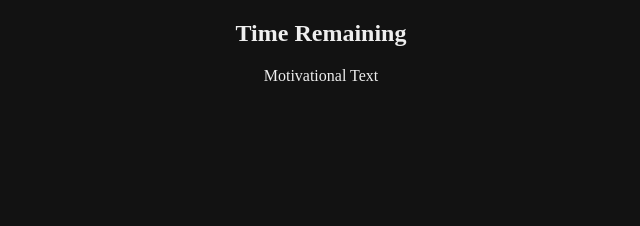
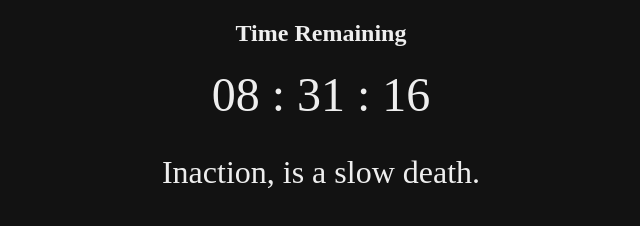
Before and after one commit to xavier-kong/chrome-extensions, a browser extension: page better-twitter-discord/redirect/redirect.html in a window 1280 px wide. Shown: the whole page, without its empty margins (319-959 px from the left). Drawn offline with Linux system fonts and the light colour scheme.

Commit message:
completed redirect page for twitter discord

```diff
--- a/better-twitter-discord/redirect/redirect.html
+++ b/better-twitter-discord/redirect/redirect.html
@@ -10,7 +10,7 @@
     <body>
         <h2>Time Remaining</h2>
         <div id="countdown"></div>
-        <p>Motivational Text</p>
+        <p>Inaction, is a slow death.</p>
         <script src="redirect.js"></script>
     </body>
 </html>
--- a/better-twitter-discord/redirect/redirect.js
+++ b/better-twitter-discord/redirect/redirect.js
@@ -1,12 +1,3 @@
-/*
-if timer = 0
-    show two buttons to allow user to select between discord or twitter
-
-timer update:
-
-https://javascript.plainenglish.io/building-a-countdown-timer-with-vanilla-javascript-d78d2ca7f180
-*/
-
 function getDiff() {
     const final = new Date();
     if (final.getHours > 21) {
@@ -32,9 +23,9 @@ function timer() {
     minutes <= 9 ? (minutes = `0${minutes}`) : minutes;
     seconds <= 9 ? (seconds = `0${seconds}`) : seconds;
 
-    const timeString = `${hours}: ${minutes}: ${seconds}`;
+    const timeString = `${hours} : ${minutes} : ${seconds}`;
 
-    // update dom
+    document.querySelector('#countdown').textContent = timeString;
 }
 
 timer();
--- a/better-twitter-discord/redirect/style.css
+++ b/better-twitter-discord/redirect/style.css
@@ -3,12 +3,11 @@ body {
     background: #121212;
     text-align: center;
 }
-body a {
-    color: #809fff;
+
+#countdown {
+    font-size: 300%;
 }
-#test {
-    display: none;
+
+p {
+    font-size: xx-large;
 }
-#error {
-    color: red;
-}
```
